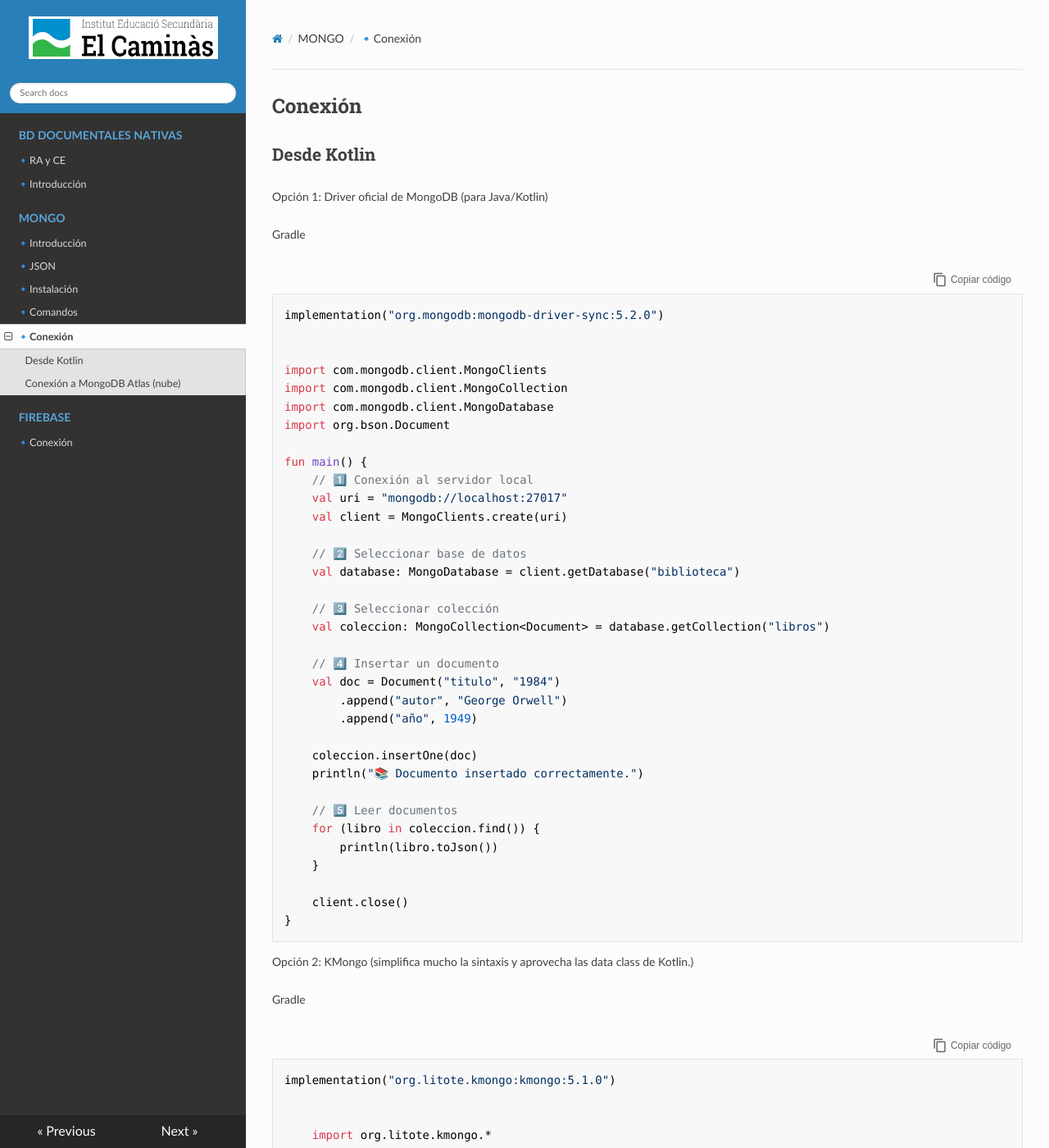
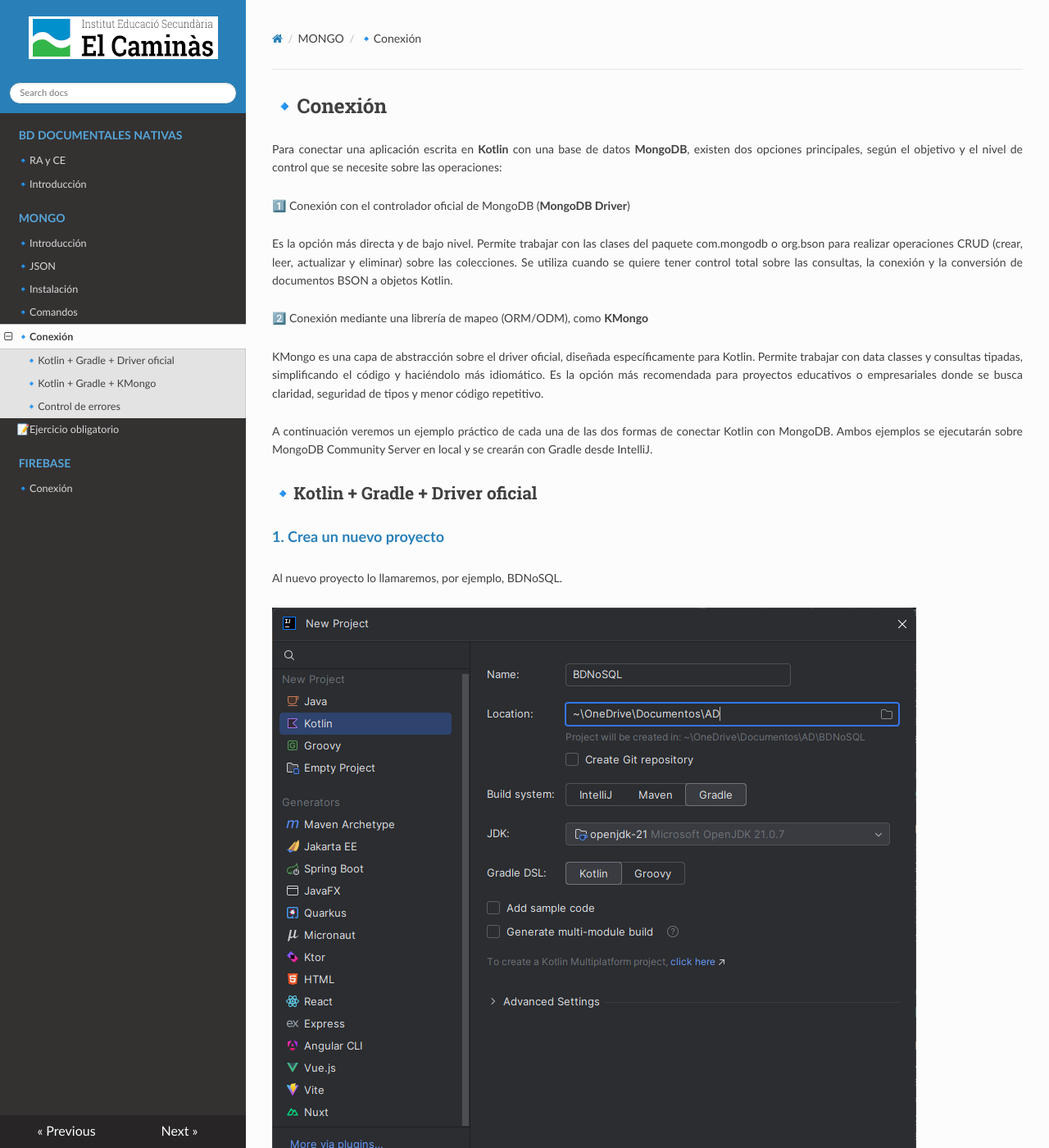
Before and after one commit to asalvadorc/AD_NoSQL_, an MkDocs documentation site: the page built from docs/mongo/conexion.md, in a window 1280 px wide and 1400 px high. Shown: the whole window at 82% size. Built offline with MkDocs 1.6.1, drawn with Linux system fonts in a browser that asks for light colours; nearby versions of some CDN libraries; some of the changed text lies outside the part shown.

```diff
--- a/docs/mongo/conexion.md
+++ b/docs/mongo/conexion.md
@@ -1,12 +1,43 @@
-# Conexión
+# 🔹Conexión
 
-## Desde Kotlin
 
-Opción 1: Driver oficial de MongoDB (para Java/Kotlin)
+Para conectar una aplicación escrita en **Kotlin** con una base de datos **MongoDB**, existen dos opciones principales, según el objetivo y el nivel de control que se necesite sobre las operaciones:
 
-Gradle
+1️⃣ Conexión con el controlador oficial de MongoDB (**MongoDB Driver**)
 
-    implementation("org.mongodb:mongodb-driver-sync:5.2.0")
+Es la opción más directa y de bajo nivel. Permite trabajar con las clases del paquete com.mongodb o org.bson para realizar operaciones CRUD (crear, leer, actualizar y eliminar) sobre las colecciones.
+Se utiliza cuando se quiere tener control total sobre las consultas, la conexión y la conversión de documentos BSON a objetos Kotlin.
+
+2️⃣ Conexión mediante una librería de mapeo (ORM/ODM), como **KMongo**
+
+KMongo es una capa de abstracción sobre el driver oficial, diseñada específicamente para Kotlin.
+Permite trabajar con data classes y consultas tipadas, simplificando el código y haciéndolo más idiomático.
+Es la opción más recomendada para proyectos educativos o empresariales donde se busca claridad, seguridad de tipos y menor código repetitivo.
+
+A continuación veremos un ejemplo práctico de cada una de las dos formas de conectar Kotlin con MongoDB. Ambos ejemplos se ejecutarán sobre MongoDB Community Server en local y se crearán con Gradle desde IntelliJ.
+
+## 🔹Kotlin + Gradle + Driver oficial
+
+**1. Crea un nuevo proyecto**{.azul}
+
+Al nuevo proyecto lo llamaremos, por ejemplo, BDNoSQL.
+
+![alt text](../img/mongo1.png)
+
+**2. Añadir las dependencias en Gradle**{.azul}
+
+En el archivo **build.gradle.kts**, dentro del bloque dependencies, añadimos:
+
+        dependencies {
+            implementation("org.mongodb:mongodb-driver-sync:5.2.0")
+        }
+
+**3. Ejemplo sobre la colección Libros**{.azul}
+
+Crea un archivo **Main.kt** en un paquete nuevo llamado **mongo** con el siguiente código:
+
+
+![alt text](../img/mongo2.png)
 
 
     import com.mongodb.client.MongoClients
@@ -15,25 +46,25 @@ Gradle
     import org.bson.Document
 
     fun main() {
-        // 1️⃣ Conexión al servidor local
+        // 1Conexión al servidor local
         val uri = "mongodb://localhost:27017"
         val client = MongoClients.create(uri)
 
-        // 2️⃣ Seleccionar base de datos
+        // Seleccionar base de datos
         val database: MongoDatabase = client.getDatabase("biblioteca")
 
-        // 3️⃣ Seleccionar colección
+        // Seleccionar colección
         val coleccion: MongoCollection<Document> = database.getCollection("libros")
 
-        // 4️⃣ Insertar un documento
+        // Insertar un documento
         val doc = Document("titulo", "1984")
             .append("autor", "George Orwell")
             .append("año", 1949)
 
         coleccion.insertOne(doc)
-        println("📚 Documento insertado correctamente.")
+        println("Documento insertado correctamente.")
 
-        // 5️⃣ Leer documentos
+        // Leer documentos
         for (libro in coleccion.find()) {
             println(libro.toJson())
         }
@@ -42,39 +73,105 @@ Gradle
     }
 
 
-Opción 2: KMongo (simplifica mucho la sintaxis y aprovecha las data class de Kotlin.)
+!!!Warning "Advertencia"
+    Al ejecutar el programa os aparecerá el siguiene mensaje:
 
-Gradle
+    ![alt text](../img/mongo3_msg.png)
 
-    implementation("org.litote.kmongo:kmongo:5.1.0")
+    Esto no es un error, solo una advertencia. MongoDB intenta usar **SLF4J** (Simple Logging Facade for Java) para mostrar mensajes de registro (logs) sobre la conexión, operaciones, etc.
+    Como tu proyecto no incluye ninguna librería de logging, te avisa de que no podrá mostrar esos logs internos, pero el programa sigue funcionando perfectamente.
 
 
+
+## 🔹Kotlin + Gradle + KMongo
+
+**1. Añadir las dependencias en Gradle**{.azul}
+
+En el **archivo build.gradle.kts**, dentro del bloque dependencies, añadimos:
+
+        dependencies {
+            implementation("org.litote.kmongo:kmongo:5.1.0")
+        }
+
+**2. Ejemplo sobre la colección Libros**{.azul}
+
+
+Crea un archivo **Main.kt** en un paquete nuevo llamado **Kmongo** con el siguiente código:
+
+![alt text](../img/mongo4.png)
+
         import org.litote.kmongo.*
-        import org.litote.kmongo.client.MongoClient
 
-        data class Libro(val titulo: String, val autor: String, val año: Int)
+        data class Libros(val titulo: String, val autor: String, val año: Int)
 
         fun main() {
-            // 1️⃣ Crear conexión
+            // Crear conexión
             val client = KMongo.createClient() // Por defecto: mongodb://localhost:27017
             val database = client.getDatabase("biblioteca")
-            val coleccion = database.getCollection<Libro>()
+            val coleccion = database.getCollection<Libros>()
 
-            // 2️⃣ Insertar datos
-            val libro = Libro("Fahrenheit 451", "Ray Bradbury", 1953)
+            // Insertar datos
+            val libro = Libros("Fahrenheit 451", "Ray Bradbury", 1953)
             coleccion.insertOne(libro)
-            println("🔥 Libro insertado correctamente")
+            println("Libro insertado correctamente")
 
-            // 3️⃣ Consultar datos
+            // Consultar datos
             val resultados = coleccion.find()
             resultados.forEach { println(it) }
 
-            // 4️⃣ Filtrar datos
-            val buscado = coleccion.findOne(Libro::autor eq "Ray Bradbury")
-            println("🔎 Encontrado: $buscado")
+            client.close()
+        }
+
+
+!!!Note "Nota"
+    Aparecerán los dos libros insertados, tanto en el ejemplo anterior como en este, ya que la colección Libros es la misma.
+
+    ![alt text](../img/mongo4_msg.png)
+
+
+## 🔹Control de errores
+
+Cuando un programa se conecta a una base de datos como MongoDB, siempre existe la posibilidad de que ocurran errores: la base de datos puede no estar disponible, los datos pueden ser incorrectos o una operación puede fallar por un conflicto o por formato inválido.
+
+Por eso, es importante incluir control de errores en el código, especialmente en las operaciones de conexión y en las operaciones CRUD (insertar, leer, actualizar, eliminar).
+
+El control de errores se hace con bloques **try-catch**. Así puedes capturar las excepciones y evitar que el programa se detenga bruscamente.
+
+**Buenas prácticas:**
+
+- Verificar que el servidor MongoDB está en ejecución antes de conectar.
+- Usar **try-catch** en las secciones críticas del programa (especialmente conexión e inserción).
+- Mostrar mensajes claros al usuario para facilitar el diagnóstico.
+- Cerrar el cliente con client.close() en un bloque **finally** si se usa una conexión persistente.
+
+        try {
+            val client = KMongo.createClient() // Por defecto: mongodb://localhost:27017
+            val database = client.getDatabase("biblioteca")
+            val coleccion = database.getCollection<Libros>()
+
+            // Insertar datos
+            val libro = Libros("Fahrenheit 451", "Ray Bradbury", 1953)
+            coleccion.insertOne(libro)
+            println("Libro insertado correctamente")
+
+            // Consultar datos
+            val resultados = coleccion.find()
+            resultados.forEach { println(it) }
 
             client.close()
+
+        } catch (e: Exception) {
+            println("⚠️ Error al acceder a MongoDB: ${e.message}")
+
+        } finally { //si se usa una conexión persistente.
+            // Cierre seguro del cliente
+            client?.close()
+            println("🔒 Conexión cerrada.")
         }
+
+
+
+ <!--
 
 **Ejemplo de CRUD completo con KMongo**
 
@@ -103,8 +200,8 @@ Gradle
 
             client.close()
         }
-
-
+-->
+<!--
 ## Conexión a MongoDB Atlas (nube)
 
 Solo cambia la URI de conexión.
@@ -121,3 +218,5 @@ Copia la URL que te ofrece Atlas en la sección Connect → Drivers.
 - Añadir tu IP a la lista blanca de Atlas.
 - Usar un usuario con permisos de lectura/escritura.
 - Especificar correctamente el nombre de la base.
+
+-->
--- a/mkdocs.yml
+++ b/mkdocs.yml
@@ -40,5 +40,6 @@ nav:
   - 🔹Instalación: mongo/instalacion.md
   - 🔹Comandos: mongo/comandos.md
   - 🔹Conexión: mongo/conexion.md
+  - 📝Ejercicio obligatorio: mongo/Ejercicio.md
 - FIREBASE:
   - 🔹Conexión: firebase/Firebase.md
```
Also changed, not shown: docs/mongo/Ejercicio.md (added, +59 -0 lines), docs/mongo/Mongo.md (+1 -1 lines), docs/mongo/comandos.md (+62 -51 lines), docs/mongo/instalacion.md (+2 -2 lines), docs/img/mongo1.png (added), docs/img/mongo2.png (added), docs/img/mongo3_msg.png (added), docs/img/mongo4.png (added), docs/img/mongo4_msg.png (added).
